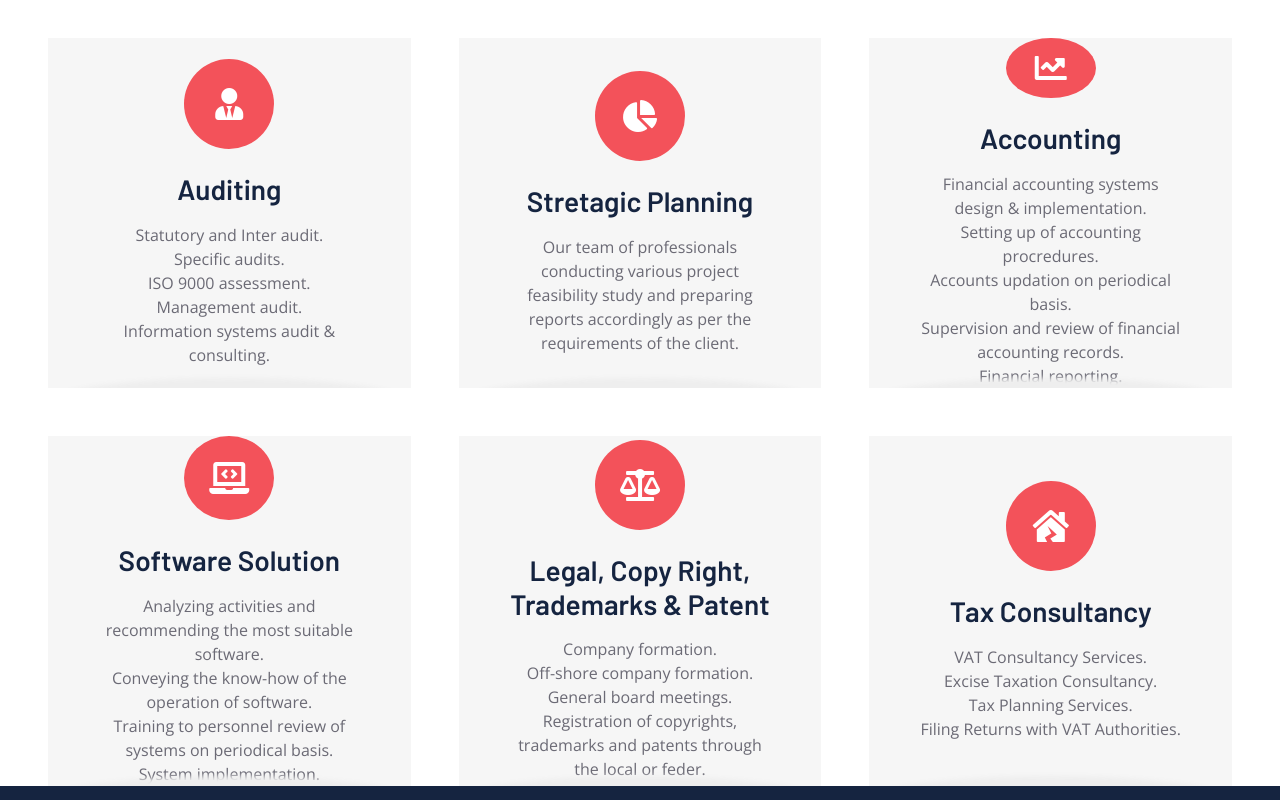
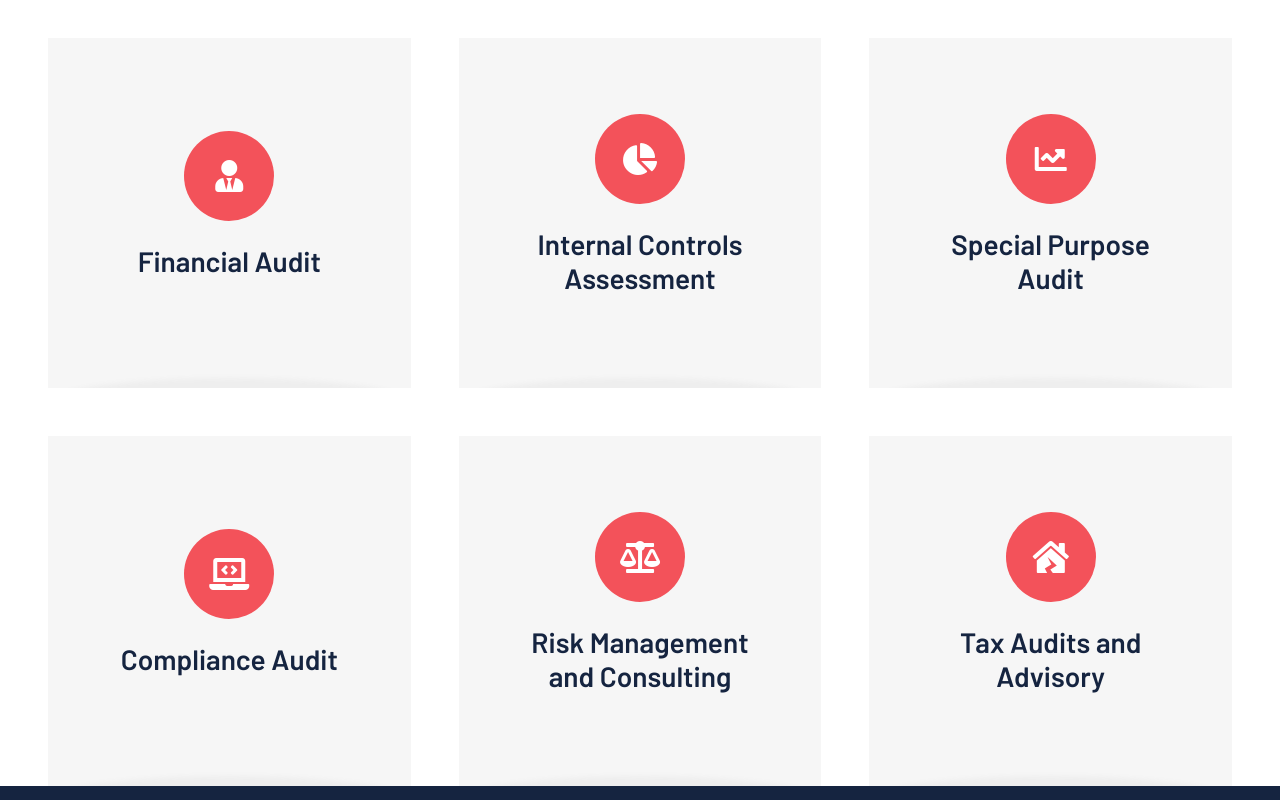
Before and after one commit to aamaudit/aamaudit.com, a plain HTML site: page service.html in a window 1280 px wide. Shown: the part 520-1320 px from the top of the page. Drawn offline with nearby package versions, Linux system fonts and the light colour scheme.

Commit message:
Resolved merge conflicts

```diff
--- a/service.html
+++ b/service.html
@@ -3,7 +3,7 @@
 
 <head>
     <meta charset="utf-8">
-    <title>CONSULT - Consultancy Website Template</title>
+    <title>Ali Al Mohairy Auditing</title>
     <meta content="width=device-width, initial-scale=1.0" name="viewport">
     <meta content="Free HTML Templates" name="keywords">
     <meta content="Free HTML Templates" name="description">
@@ -96,8 +96,7 @@
                     <div class="d-flex align-items-center justify-content-center bg-primary text-white rounded-circle mx-auto mb-4" style="width: 90px; height: 90px;">
                         <i class="fa fa-user-tie fa-2x"></i>
                     </div>
-                    <h3 class="mb-3">Auditing</h3>
-                    <p class="mb-0">Statutory and Inter audit. <br> Specific audits. <br> ISO 9000 assessment. <br> Management audit. <br> Information systems audit & consulting. </p>
+                    <h3 class="mb-3">Financial Audit</h3>
                 </div>
             </div>
             <div class="col-lg-4 col-md-6">
@@ -105,8 +104,7 @@
                     <div class="d-flex align-items-center justify-content-center bg-primary text-white rounded-circle mx-auto mb-4" style="width: 90px; height: 90px;">
                         <i class="fa fa-chart-pie fa-2x"></i>
                     </div>
-                    <h3 class="mb-3">Stretagic Planning</h3>
-                    <p class="mb-0">Our team of professionals conducting various project feasibility study and preparing reports accordingly as per the requirements of the client.</p>
+                    <h3 class="mb-3">Internal Controls Assessment</h3>
                 </div>
             </div>
             <div class="col-lg-4 col-md-6">
@@ -114,8 +112,7 @@
                     <div class="d-flex align-items-center justify-content-center bg-primary text-white rounded-circle mx-auto mb-4" style="width: 90px; height: 90px;">
                         <i class="fa fa-chart-line fa-2x"></i>
                     </div>
-                    <h3 class="mb-3">Accounting</h3>
-                    <p class="mb-0">Financial accounting systems design & implementation. <br> Setting up of accounting procredures. <br> Accounts updation on periodical basis. <br> Supervision and review of financial accounting records. <br> Financial reporting.</p>
+                    <h3 class="mb-3">Special Purpose Audit</h3>
                 </div>
             </div>
             <div class="col-lg-4 col-md-6">
@@ -123,8 +120,7 @@
                     <div class="d-flex align-items-center justify-content-center bg-primary text-white rounded-circle mx-auto mb-4" style="width: 90px; height: 90px;">
                         <i class="fas fa-laptop-code fa-2x"></i>
                     </div>
-                    <h3 class="mb-3">Software Solution</h3>
-                    <p class="mb-0">Analyzing activities and recommending the most suitable software. <br> Conveying the know-how of the operation of software. <br> Training to personnel review of systems on periodical basis. <br> System implementation.</p>
+                    <h3 class="mb-3">Compliance Audit</h3>
                 </div>
             </div>
             <div class="col-lg-4 col-md-6">
@@ -132,8 +128,7 @@
                     <div class="d-flex align-items-center justify-content-center bg-primary text-white rounded-circle mx-auto mb-4" style="width: 90px; height: 90px;">
                         <i class="fa fa-balance-scale fa-2x"></i>
                     </div>
-                    <h3 class="mb-3">Legal, Copy Right, Trademarks & Patent</h3>
-                    <p class="mb-0">Company formation. <br> Off-shore company formation. <br> General board meetings. <br> Registration of copyrights, trademarks and patents through the local or feder.</p>
+                    <h3 class="mb-3">Risk Management and Consulting</h3>
                 </div>
             </div>
             <div class="col-lg-4 col-md-6">
@@ -141,8 +136,7 @@
                     <div class="d-flex align-items-center justify-content-center bg-primary text-white rounded-circle mx-auto mb-4" style="width: 90px; height: 90px;">
                         <i class="fa fa-house-damage fa-2x"></i>
                     </div>
-                    <h3 class="mb-3">Tax Consultancy</h3>
-                    <p class="mb-0">VAT Consultancy Services. <br> Excise Taxation Consultancy. <br> Tax Planning Services. <br> Filing Returns with VAT Authorities.</p>
+                    <h3 class="mb-3">Tax Audits and Advisory</h3>
                 </div>
             </div>
         </div>
```
Also changed, not shown: about.html (+1 -1 lines), contact.html (+1 -1 lines), index.html (+1 -1 lines).
